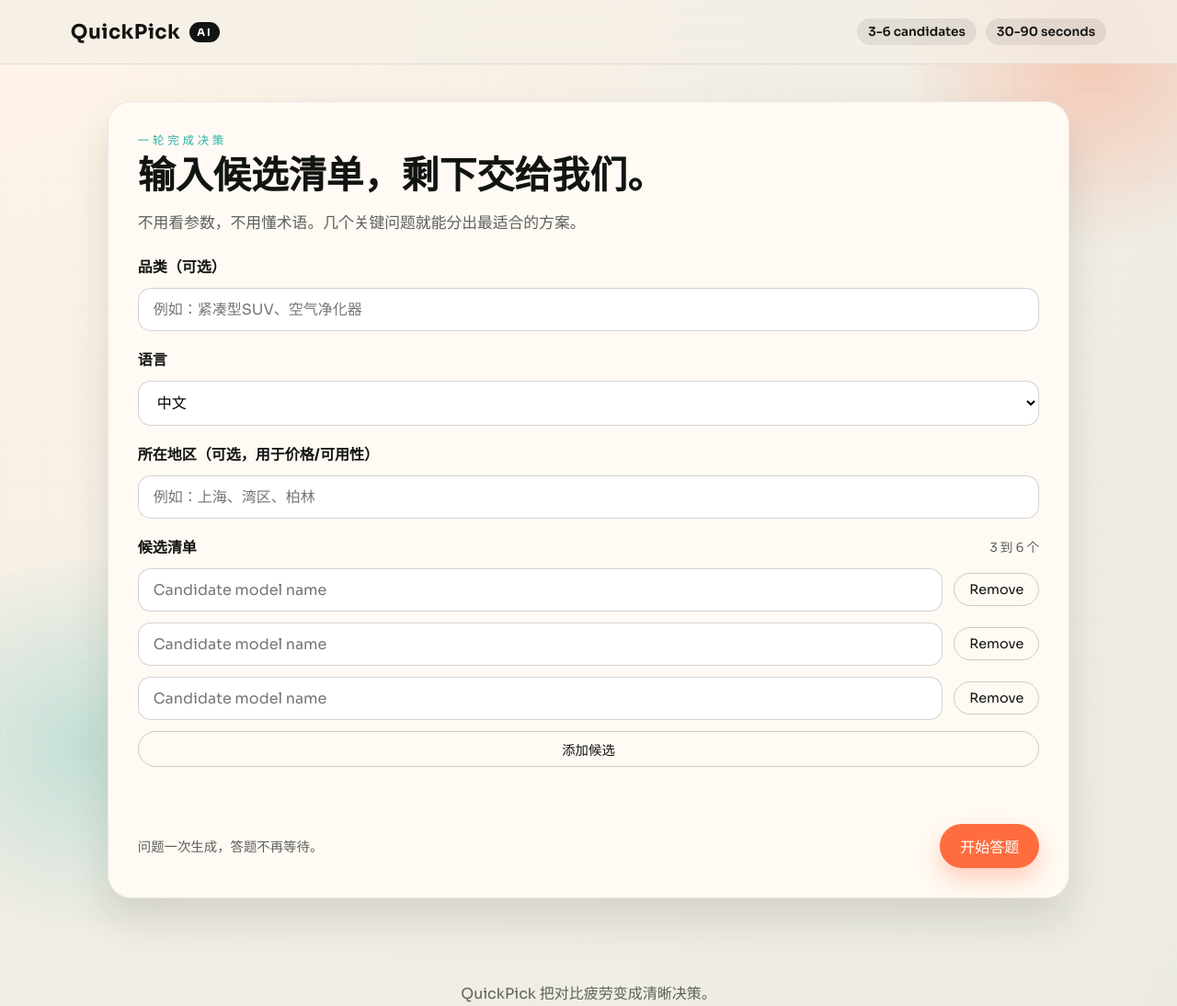
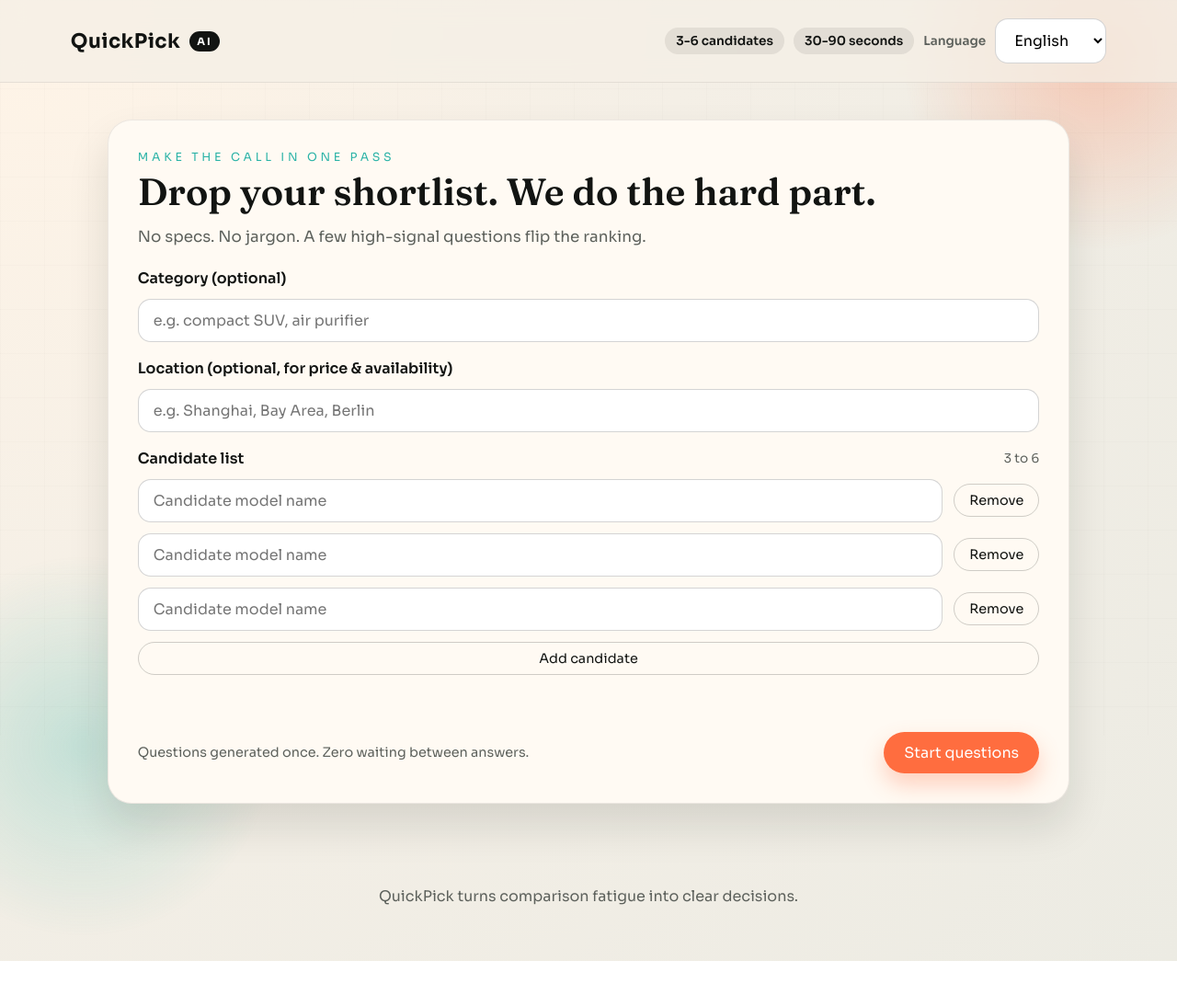
Before and after one commit to xiang-lee/QuickPick, a website: page public/index.html in a window 1280 px wide. Shown: the whole page at 92% size. After the commit the page ends 1045 px from the top, so only its background shows below. Drawn offline with Linux system fonts and the light colour scheme.

Commit message:
Move language selector to header

```diff
--- a/public/app.js
+++ b/public/app.js
@@ -2,7 +2,7 @@ const state = {
   category: "",
   location: "",
   additionalInfo: "",
-  language: "zh",
+  language: "en",
   candidates: [],
   answers: [],
   questionCount: 0,
@@ -160,12 +160,12 @@ const UI_STRINGS = {
 };
 
 function t(key) {
-  const lang = UI_COPY[state.language] ? state.language : "zh";
+  const lang = UI_COPY[state.language] ? state.language : "en";
   return UI_COPY[lang][key] || "";
 }
 
 function applyLanguage() {
-  const lang = UI_STRINGS[state.language] ? state.language : "zh";
+  const lang = UI_STRINGS[state.language] ? state.language : "en";
   const dict = UI_STRINGS[lang];
   document.title = dict.page_title;
 
@@ -599,7 +599,7 @@ function resetFlow() {
   state.category = "";
   state.location = "";
   state.additionalInfo = "";
-  state.language = "zh";
+  state.language = "en";
   state.candidates = [];
   state.answers = [];
   state.questionCount = 0;
@@ -611,7 +611,7 @@ function resetFlow() {
   state.ranking = [];
   state.confidence = 0;
   elements.category.value = "";
-  elements.language.value = "zh";
+  elements.language.value = "en";
   elements.location.value = "";
   elements.additionalInfo.value = "";
   elements.formError.textContent = "";
@@ -628,7 +628,7 @@ function startFlow() {
   }
 
   state.category = elements.category.value.trim();
-  state.language = elements.language.value || "zh";
+  state.language = elements.language.value || "en";
   state.location = elements.location.value.trim();
   state.additionalInfo = "";
   state.candidates = candidates;
--- a/public/index.html
+++ b/public/index.html
@@ -24,6 +24,13 @@
       <div class="header-meta">
         <span class="pill">3-6 candidates</span>
         <span class="pill">30-90 seconds</span>
+        <div class="language-switch">
+          <label for="language" data-i18n="language_label">Language / 语言</label>
+          <select id="language">
+            <option value="en" selected data-i18n="language_en">English</option>
+            <option value="zh" data-i18n="language_zh">中文</option>
+          </select>
+        </div>
       </div>
     </header>
 
@@ -45,13 +52,6 @@
               placeholder="e.g. compact SUV, air purifier"
               data-i18n-placeholder="category_placeholder"
             />
-          </div>
-          <div class="form-row">
-            <label for="language" data-i18n="language_label">Language / 语言</label>
-            <select id="language">
-              <option value="zh" selected data-i18n="language_zh">中文</option>
-              <option value="en" data-i18n="language_en">English</option>
-            </select>
           </div>
           <div class="form-row">
             <label for="location" data-i18n="location_label">
--- a/public/styles.css
+++ b/public/styles.css
@@ -93,6 +93,18 @@ body {
   display: flex;
   gap: 10px;
   flex-wrap: wrap;
+  align-items: center;
+}
+
+.language-switch {
+  display: flex;
+  align-items: center;
+  gap: 10px;
+}
+
+.language-switch label {
+  font-size: 0.85rem;
+  color: var(--muted);
 }
 
 .pill {
```
